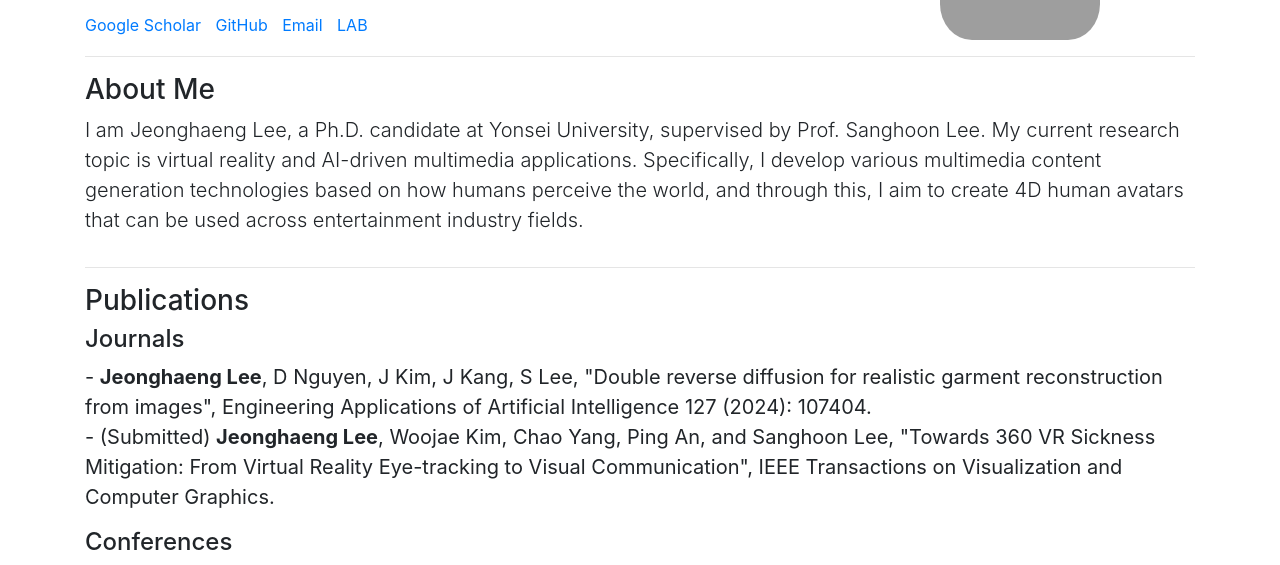
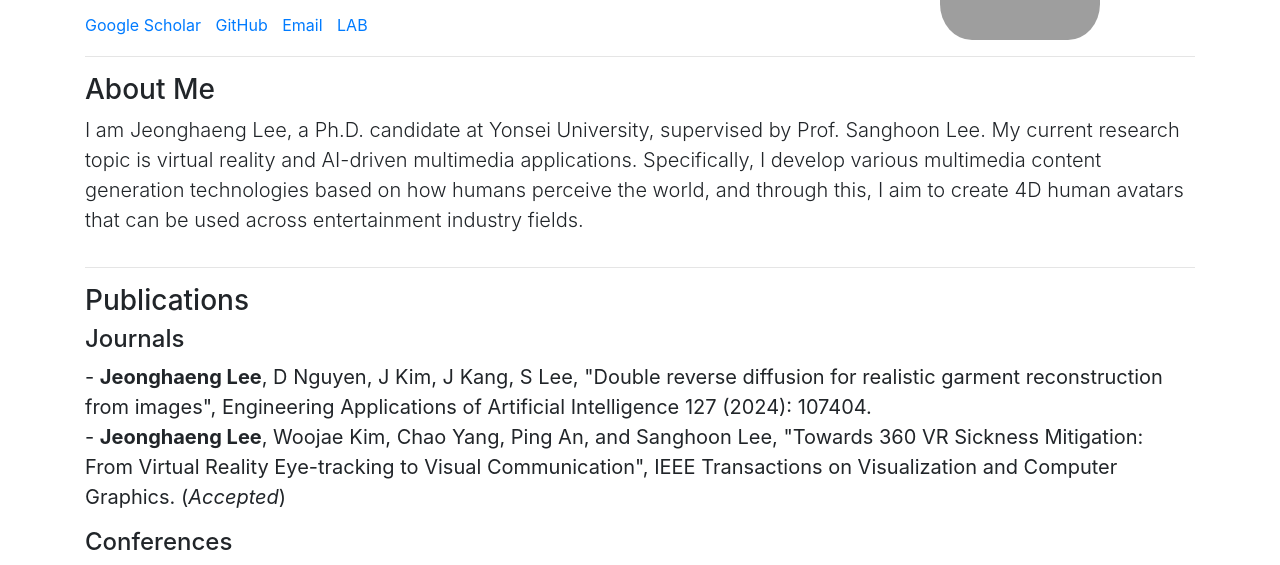
Before and after one commit to HaengInThere/cv, a website: page index.html in a window 1280 px wide. Shown: the part 164-729 px from the top of the page. Drawn offline with nearby package versions, Linux system fonts and the light colour scheme; grey boxes are pictures that could not be loaded.

Commit message:
20240813

```diff
--- a/index.html
+++ b/index.html
@@ -76,7 +76,7 @@
                 <h4 class="subsubtitle">Journals</h4>
                 <p class="lead"><strong>
                     - <strong>Jeonghaeng Lee</strong>, D Nguyen, J Kim, J Kang, S Lee, "Double reverse diffusion for realistic garment reconstruction from images", Engineering Applications of Artificial Intelligence 127 (2024): 107404.<br>
-                    - (Submitted) <strong>Jeonghaeng Lee</strong>, Woojae Kim, Chao Yang, Ping An, and Sanghoon Lee, "Towards 360 VR Sickness Mitigation: From Virtual Reality Eye-tracking to Visual Communication", IEEE Transactions on Visualization and Computer Graphics.<br> </strong>
+                    - <strong>Jeonghaeng Lee</strong>, Woojae Kim, Chao Yang, Ping An, and Sanghoon Lee, "Towards 360 VR Sickness Mitigation: From Virtual Reality Eye-tracking to Visual Communication", IEEE Transactions on Visualization and Computer Graphics. (<i>Accepted</i>)<br> </strong>
 
                 <!-- Conferences Section -->
                 <h4 class="subsubtitle">Conferences</h4>
```
